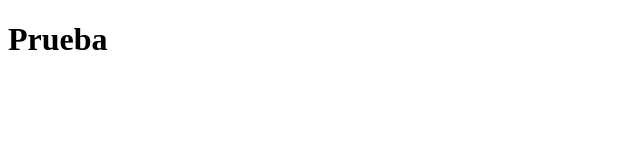
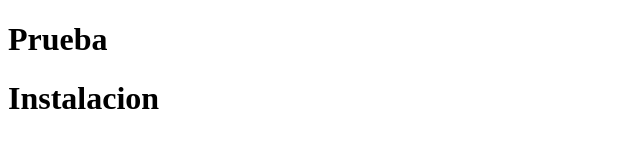
Before and after one commit to OscarBenjamin16/Laboratorio-3, a plain HTML site: page Index.html in a window 1280 px wide. Shown: the whole page, without its empty margins (0-640 px from the left). Drawn offline with Linux system fonts and the light colour scheme.

Commit message:
prueba
polloooo

```diff
--- a/Index.html
+++ b/Index.html
@@ -9,5 +9,7 @@
 <body>
     <h1>Prueba</h1>
 
+    <h1>Instalacion</h1>
+
 </body>
 </html>
```
